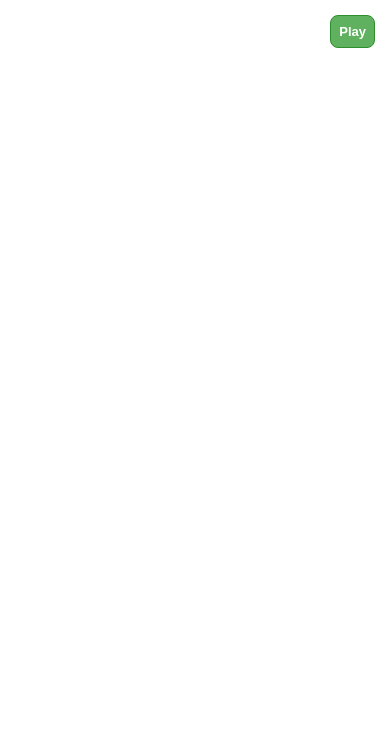
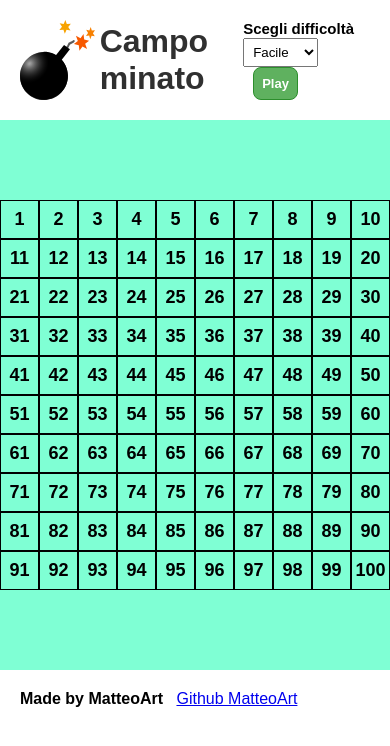
Before and after one commit to MatteoArt/js-campominato-grid, a plain HTML site: page index.html in a window 390 px wide. Both pictures are taken after a click on the element "Play". Drawn offline with Linux system fonts and the light colour scheme.

Commit message:
completo esercizio (incluso bonus)

```diff
--- a/css/style.css
+++ b/css/style.css
@@ -6,11 +6,21 @@
 body {
     font-family: Arial, Helvetica, sans-serif;
 }
+main {
+    background-color: #7FFFD4;
+    padding: 80px 0;
+}
+#title {
+    color: #303030;
+    font-size: 2rem;
+}
 .container {
-    margin: 30px auto;
+    max-width: 1000px;
+    display: flex;
+    flex-direction: row;
+    flex-wrap: wrap;
+    margin: auto;
     aspect-ratio: 1 / 1;
-    border: 1px solid black;
-    display: none;
 }
 .nav {
     display: flex;
@@ -18,7 +28,14 @@ body {
     align-items: center;
 }
 .btn-container {
-    padding: 15px;
+    padding: 20px 15px;
+}
+.title-container {
+    display: flex;
+    flex-direction: row;
+    align-items: center;
+    padding: 15px 20px;
+    gap: 5px;
 }
 .btn-play {
     font-size: 13px;
@@ -30,7 +47,39 @@ body {
     border-radius: 8px;
     color: white;
     cursor: pointer;
+    margin-left: 10px;
 }
 .square {
     aspect-ratio: 1 / 1;
+    border: 1px solid black;
+    display: flex;
+    justify-content: center;
+    align-items: center;
 }
+label {
+    font-weight: 600;
+    font-size: 15px;
+}
+.input-select {
+    padding: 5px;
+    cursor: pointer;
+}
+.success {
+    background-color: #00A3E8;
+    border-color: #007db2;
+}
+.number {
+    font-size: large;
+    font-weight: 600;
+}
+footer {
+    padding: 20px;
+    display: flex;
+    align-items: center;
+}
+.caption {
+    font-weight: 600;
+}
+.link {
+    font-weight: 500;
+}
--- a/index.html
+++ b/index.html
@@ -1,25 +1,39 @@
 <!DOCTYPE html>
 <html lang="en">
+
 <head>
     <meta charset="UTF-8">
     <meta name="viewport" content="width=device-width, initial-scale=1.0">
     <title>Campo Minato</title>
     <link rel="stylesheet" href="css/style.css">
 </head>
+
 <body>
     <nav class="nav">
-        <div>
-
+        <div class="title-container">
+            <img src="images/bomb.svg" alt="logo">
+            <h1 id="title">Campo minato</h1>
         </div>
         <div class="btn-container">
+            <label for="input-sel">Scegli difficoltà</label>
+            <select name="sel" id="input-sel" class="input-select">
+                <option value="100">Facile</option>
+                <option value="81">Medio</option>
+                <option value="49">Difficile</option>
+            </select>
             <span class="btn-play">Play</span>
         </div>
     </nav>
-    <div class="container">
+    <main>
+        <div class="container">
 
-    </div>
-
+        </div>
+    </main>
+    <footer>
+        <div class="caption">Made by MatteoArt &nbsp;&nbsp;<a class="link" target="_blank" href="https://github.com/MatteoArt">Github MatteoArt</a></div>
+    </footer>
 
     <script src="js/script.js"></script>
 </body>
+
 </html>
--- a/js/script.js
+++ b/js/script.js
@@ -1,14 +1,21 @@
 //recupero il container delle celle
 const containerSquare = document.querySelector(".container");
 
-//recupero il button
+//recupero l'input e il button
+const inputEl = document.querySelector(".input-select");
 const playBtn = document.querySelector(".btn-play");
 
 
 playBtn.addEventListener("click", function () {
-    //numero delle celle che compongono la griglia
-    let inputNum = 100;
-    console.log(createGrid(inputNum));
+    //numero delle celle che compongono la griglia (input select)
+    let inputNum = parseInt(inputEl.value);
+
+    //console.log(inputNum);
+
+    //array contenente le celle
+    let gridArr = createGrid(inputNum);
+
+    printing(containerSquare, gridArr);
 })
 
 
@@ -25,7 +32,7 @@ function createGrid(numberCells) {
     for (let i = 1; i <= numberCells; i++) {
         //creo cella
         let cell = document.createElement("div");
-        cell.innerHTML = `<span>${i}</span>`
+        cell.innerHTML = `<span class="number">${i}</span>`
         cell.classList.add("square"); //aggiungo classe per visualizzazione
         //calcolo dinamicamente la larghezza di ogni cella a partire dal numero per riga
         cell.style.flexBasis = `calc(100% / ${cellsPerRow})`;
@@ -38,7 +45,18 @@ function createGrid(numberCells) {
 
 //funzione che stamperà la griglia nel Dom
 function printing(container, list) {
+    //svuoto il container per evitare celle in eccesso
+    container.innerHTML = "";
+
     for (let i = 0; i < list.length; i++) {
+        container.append(list[i]);
 
+        //dopo aver appeso il div applico un ascoltatore per ogni
+        //elemento per ogni giro del ciclo --> ogni el avrà la sua
+        //funzione anonima che viene eseguita solo al click sull'elemento stesso
+        list[i].addEventListener("click", function () {
+            list[i].classList.toggle("success");
+            console.log(`Hai cliccato la cella ${i + 1}`);
+        })
     }
 }
```
Also changed, not shown: images/bomb.svg (added).
